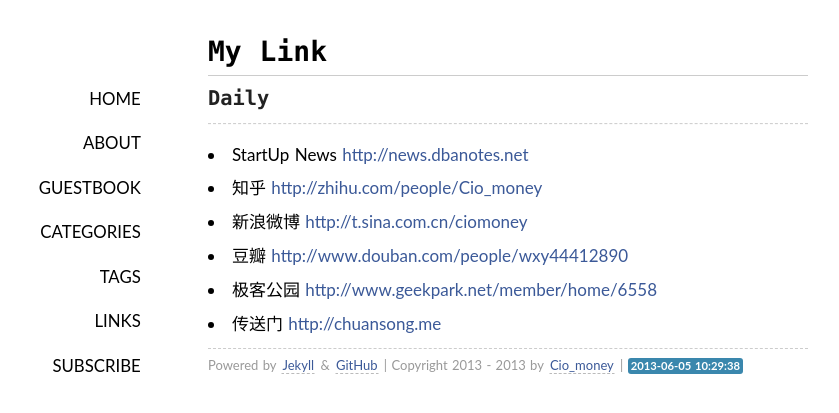
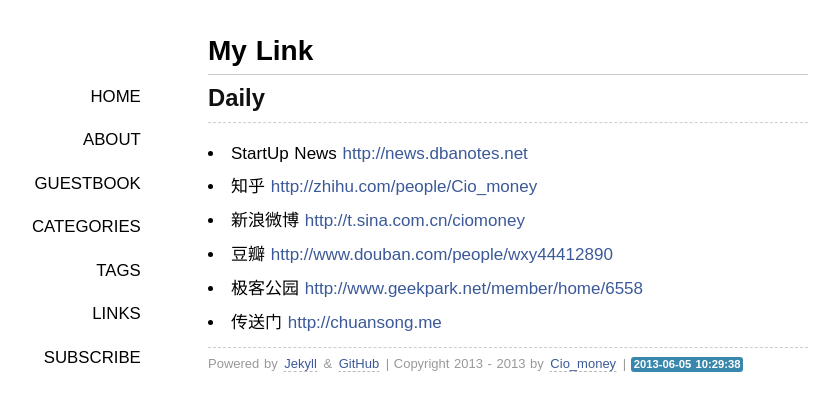
Before and after one commit to wxy44412890/wxy44412890.github.com, a Jekyll site: the page built from links/index.md, in a window 1280 px wide. Shown: the top 413 px of the page, without its empty margins (132-971 px from the left). Built offline with Jekyll 4.4.1, drawn with Linux system fonts in a browser that asks for light colours; some web fonts are replaced; Markdown is read by kramdown in place of the engine named in the settings; comment, search, counter and statistics services are not loaded.

Commit message:
(1)调整样式表中的字体设置; (2)增大Daily的字体

```diff
--- a/links/index.md
+++ b/links/index.md
@@ -5,7 +5,7 @@
 ---
 
 
-### Daily
+## Daily
 ***
 
 * StartUp News <a href="http://news.dbanotes.net" target="_blank">http://news.dbanotes.net</a>
--- a/media/css/style.css
+++ b/media/css/style.css
@@ -15,7 +15,7 @@
 body{font-size:14px;word-spacing:1px;
 	margin-left:auto;
 margin-right:auto;
-	font-family:Lato,'Helvetica Neue',"Microsoft YaHei",Trebuchet,"Trebuchet MS",Tahoma,"Lucida Grande","Lucida Sans Unicode",Verdana,sans-serif;color:#000000;background-color:#ffffff;}
+	font-family:sans-serif;color:#000000;background-color:#ffffff;}
 *{padding:0;margin: 0;border:none;outline:none;}
 a{color:#3b5998;text-decoration:none;}
 a:hover{color:#333333;text-decoration:underline;}
@@ -46,14 +46,14 @@
 .pageNav{font-weight:bold;font-size:17px;}
 .pageNavInvalid{font-weight:bold;font-size:17px;color:#D0D0D0;}
 header{padding:.5em 0;border-bottom: 1px solid #cccccc;}
-nav{font-family:Lato,'Helvetica Neue',Helvetica,Arial,sans-serif;font-size:1.2em;text-transform:uppercase;float:left;margin-left:-12em;width:9em;text-align:right;}
+nav{font-family:sans-serif;font-size:1.2em;text-transform:uppercase;float:left;margin-left:-12em;width:9em;text-align:right;}
 nav a{display:block;padding:.7em 1em;color:#000000;}
 nav a:hover{background-color:#3b5998;text-decoration:none;color:#f9f9f9;-webkit-transition:color .2s linear;}
 .post{padding:.5em 0em;}
-h1{font-family:Consolas,"Microsoft YaHei",sans-serif;font-size:2.0em;color:#000;}
-h2{font-family:Consolas,"Microsoft YaHei",sans-serif;font-size:1.4em;color:#111;}
-h3{font-family:Consolas,"Microsoft YaHei",sans-serif;font-size:1.2em;color:#222;}
-h4{font-family:Consolas,"Microsoft YaHei",sans-serif;font-size:1em;color:#333;}
+h1{font-family:sans-serif;font-size:2.0em;color:#000;}
+h2{font-family:sans-serif;font-size:1.4em;color:#111;}
+h3{font-family:sans-serif;font-size:1.2em;color:#222;}
+h4{font-family:sans-serif;font-size:1em;color:#333;}
 pre,code{font-family:Menlo,"Andale Mono",Consolas,"Courier New",Monaco,monospace;font-size:13px;}
 code{background-color:#D0D0D0;}
 embed,object,iframe{display:block;margin:4px auto;}
```
